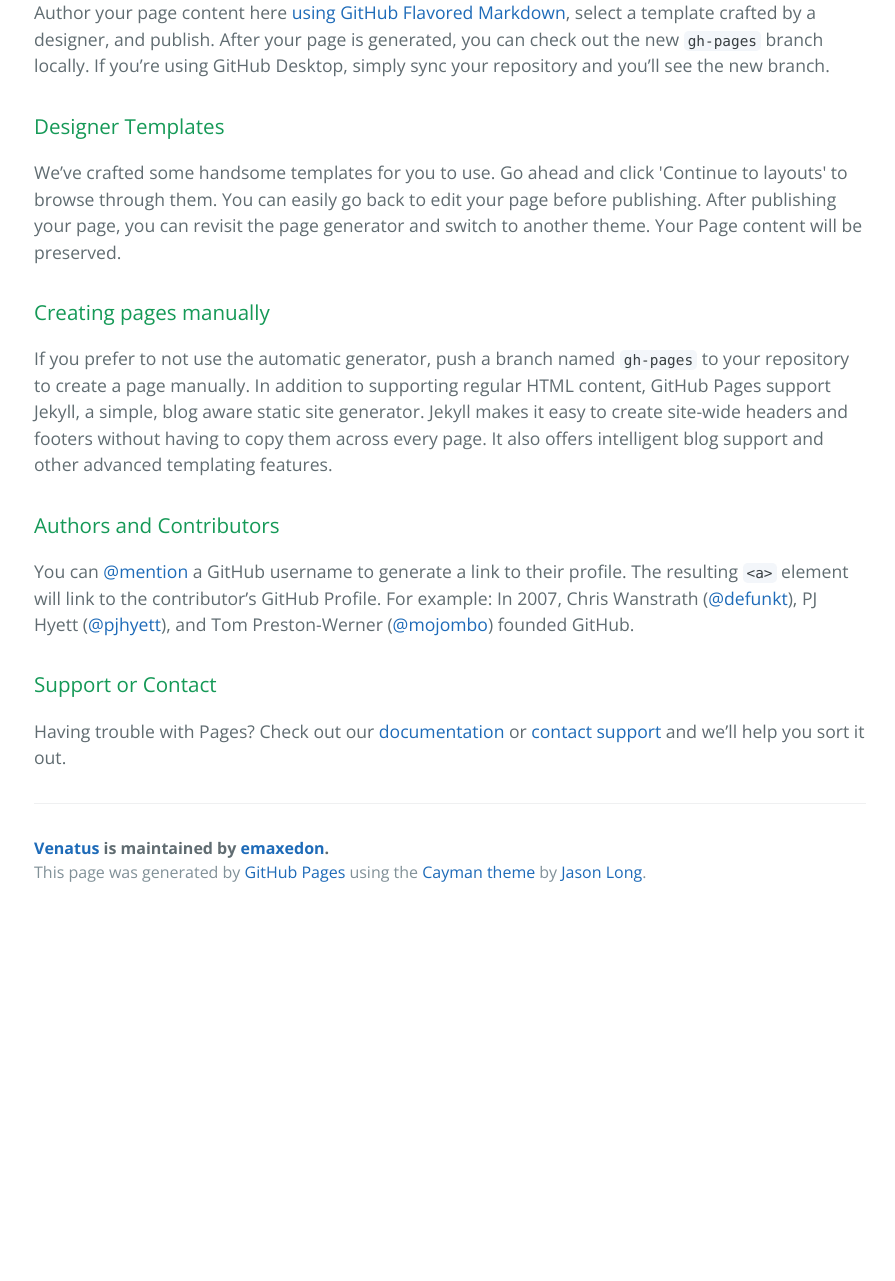
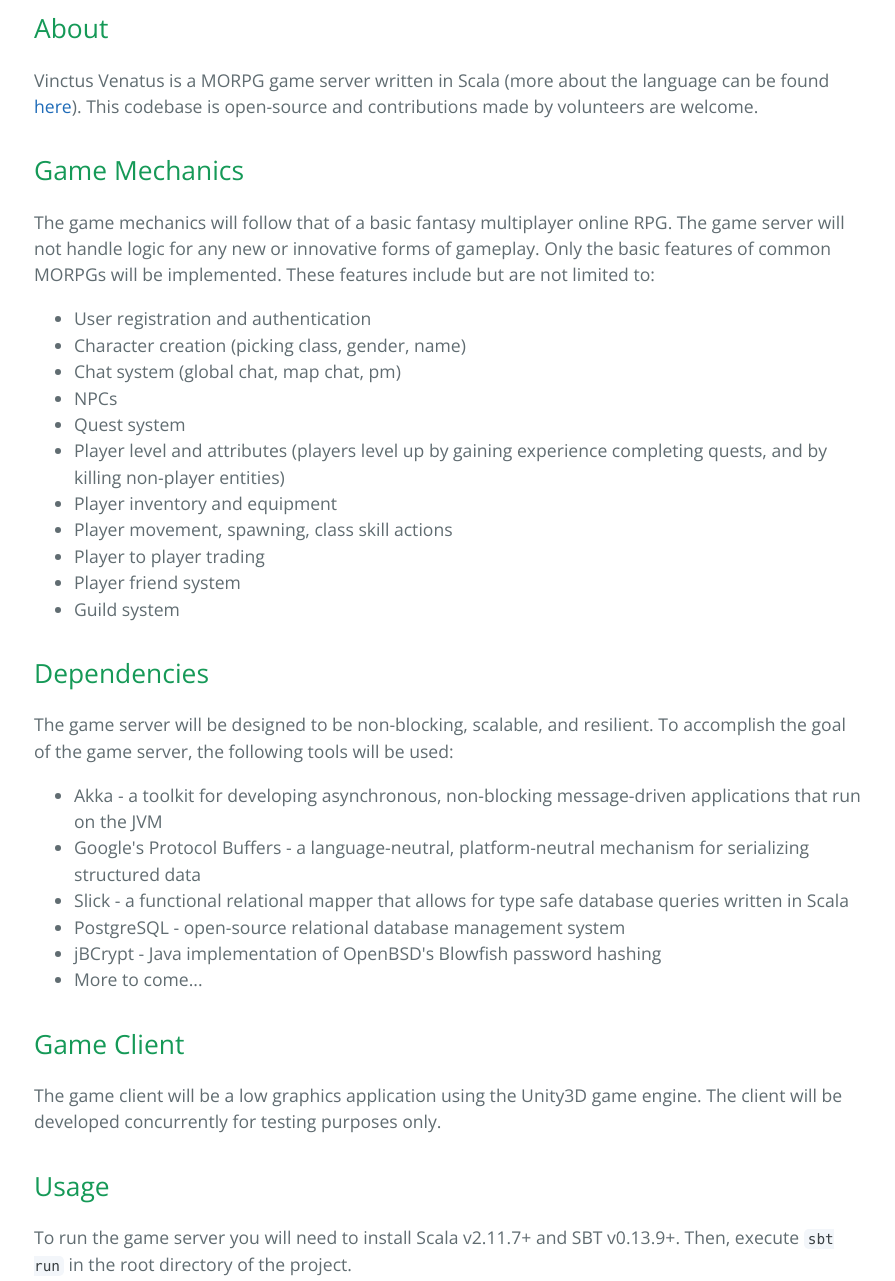
Before and after one commit to emaxedon/venatus, a plain HTML site: page index.html in a window 1280 px wide. Shown: the part 490-1771 px from the top of the page, without its empty margins (190-1085 px from the left). Before the commit the page ends 1406 px from the top, so only its background shows below. Drawn offline with nearby package versions, Linux system fonts and the light colour scheme.

```diff
--- a/index.html
+++ b/index.html
@@ -19,30 +19,61 @@
     </section>
 
     <section class="main-content">
-      <h3>
-<a id="welcome-to-github-pages" class="anchor" href="#welcome-to-github-pages" aria-hidden="true"><span aria-hidden="true" class="octicon octicon-link"></span></a>Welcome to GitHub Pages.</h3>
+      <h1>
+<a id="vinctus-venatus" class="anchor" href="#vinctus-venatus" aria-hidden="true"><span aria-hidden="true" class="octicon octicon-link"></span></a>Vinctus Venatus</h1>
 
-<p>This automatic page generator is the easiest way to create beautiful pages for all of your projects. Author your page content here <a href="https://guides.github.com/features/mastering-markdown/">using GitHub Flavored Markdown</a>, select a template crafted by a designer, and publish. After your page is generated, you can check out the new <code>gh-pages</code> branch locally. If you’re using GitHub Desktop, simply sync your repository and you’ll see the new branch.</p>
+<h2>
+<a id="about" class="anchor" href="#about" aria-hidden="true"><span aria-hidden="true" class="octicon octicon-link"></span></a>About</h2>
 
-<h3>
-<a id="designer-templates" class="anchor" href="#designer-templates" aria-hidden="true"><span aria-hidden="true" class="octicon octicon-link"></span></a>Designer Templates</h3>
+<p>Vinctus Venatus is a MORPG game server written in Scala (more about the language can be found <a href="http://scala-lang.org">here</a>). This codebase is open-source and contributions made by volunteers are welcome.</p>
 
-<p>We’ve crafted some handsome templates for you to use. Go ahead and click 'Continue to layouts' to browse through them. You can easily go back to edit your page before publishing. After publishing your page, you can revisit the page generator and switch to another theme. Your Page content will be preserved.</p>
+<h2>
+<a id="game-mechanics" class="anchor" href="#game-mechanics" aria-hidden="true"><span aria-hidden="true" class="octicon octicon-link"></span></a>Game Mechanics</h2>
 
-<h3>
-<a id="creating-pages-manually" class="anchor" href="#creating-pages-manually" aria-hidden="true"><span aria-hidden="true" class="octicon octicon-link"></span></a>Creating pages manually</h3>
+<p>The game mechanics will follow that of a basic fantasy multiplayer online RPG. The game server will not handle logic for any new or innovative forms of gameplay. Only the basic features of common MORPGs will be implemented. These features include but are not limited to:</p>
 
-<p>If you prefer to not use the automatic generator, push a branch named <code>gh-pages</code> to your repository to create a page manually. In addition to supporting regular HTML content, GitHub Pages support Jekyll, a simple, blog aware static site generator. Jekyll makes it easy to create site-wide headers and footers without having to copy them across every page. It also offers intelligent blog support and other advanced templating features.</p>
+<ul>
+<li>User registration and authentication</li>
+<li>Character creation (picking class, gender, name)</li>
+<li>Chat system (global chat, map chat, pm)</li>
+<li>NPCs</li>
+<li>Quest system</li>
+<li>Player level and attributes (players level up by gaining experience completing quests, and by killing non-player entities)</li>
+<li>Player inventory and equipment</li>
+<li>Player movement, spawning, class skill actions</li>
+<li>Player to player trading</li>
+<li>Player friend system</li>
+<li>Guild system</li>
+</ul>
 
-<h3>
-<a id="authors-and-contributors" class="anchor" href="#authors-and-contributors" aria-hidden="true"><span aria-hidden="true" class="octicon octicon-link"></span></a>Authors and Contributors</h3>
+<h2>
+<a id="dependencies" class="anchor" href="#dependencies" aria-hidden="true"><span aria-hidden="true" class="octicon octicon-link"></span></a>Dependencies</h2>
 
-<p>You can <a href="https://help.github.com/articles/basic-writing-and-formatting-syntax/#mentioning-users-and-teams" class="user-mention">@mention</a> a GitHub username to generate a link to their profile. The resulting <code>&lt;a&gt;</code> element will link to the contributor’s GitHub Profile. For example: In 2007, Chris Wanstrath (<a href="https://github.com/defunkt" class="user-mention">@defunkt</a>), PJ Hyett (<a href="https://github.com/pjhyett" class="user-mention">@pjhyett</a>), and Tom Preston-Werner (<a href="https://github.com/mojombo" class="user-mention">@mojombo</a>) founded GitHub.</p>
+<p>The game server will be designed to be non-blocking, scalable, and resilient. To accomplish the goal of the game server, the following tools will be used:</p>
 
-<h3>
-<a id="support-or-contact" class="anchor" href="#support-or-contact" aria-hidden="true"><span aria-hidden="true" class="octicon octicon-link"></span></a>Support or Contact</h3>
+<ul>
+<li>Akka - a toolkit for developing asynchronous, non-blocking message-driven applications that run on the JVM</li>
+<li>Google's Protocol Buffers - a language-neutral, platform-neutral mechanism for serializing structured data</li>
+<li>Slick - a functional relational mapper that allows for type safe database queries written in Scala</li>
+<li>PostgreSQL - open-source relational database management system</li>
+<li>jBCrypt - Java implementation of OpenBSD's Blowfish password hashing</li>
+<li>More to come...</li>
+</ul>
 
-<p>Having trouble with Pages? Check out our <a href="https://help.github.com/pages">documentation</a> or <a href="https://github.com/contact">contact support</a> and we’ll help you sort it out.</p>
+<h2>
+<a id="game-client" class="anchor" href="#game-client" aria-hidden="true"><span aria-hidden="true" class="octicon octicon-link"></span></a>Game Client</h2>
+
+<p>The game client will be a low graphics application using the Unity3D game engine. The client will be developed concurrently for testing purposes only.</p>
+
+<h2>
+<a id="usage" class="anchor" href="#usage" aria-hidden="true"><span aria-hidden="true" class="octicon octicon-link"></span></a>Usage</h2>
+
+<p>To run the game server you will need to install Scala v2.11.7+ and SBT v0.13.9+. Then, execute <code>sbt run</code> in the root directory of the project.</p>
+
+<h2>
+<a id="license" class="anchor" href="#license" aria-hidden="true"><span aria-hidden="true" class="octicon octicon-link"></span></a>License</h2>
+
+<p>Vinctus Venatus is distributed under the MIT License, meaning that you are free to use it in your free or proprietary software.</p>
 
       <footer class="site-footer">
         <span class="site-footer-owner"><a href="https://github.com/emaxedon/vinctus-venatus">Venatus</a> is maintained by <a href="https://github.com/emaxedon">emaxedon</a>.</span>
```
Also changed, not shown: params.json (+1 -1 lines).
